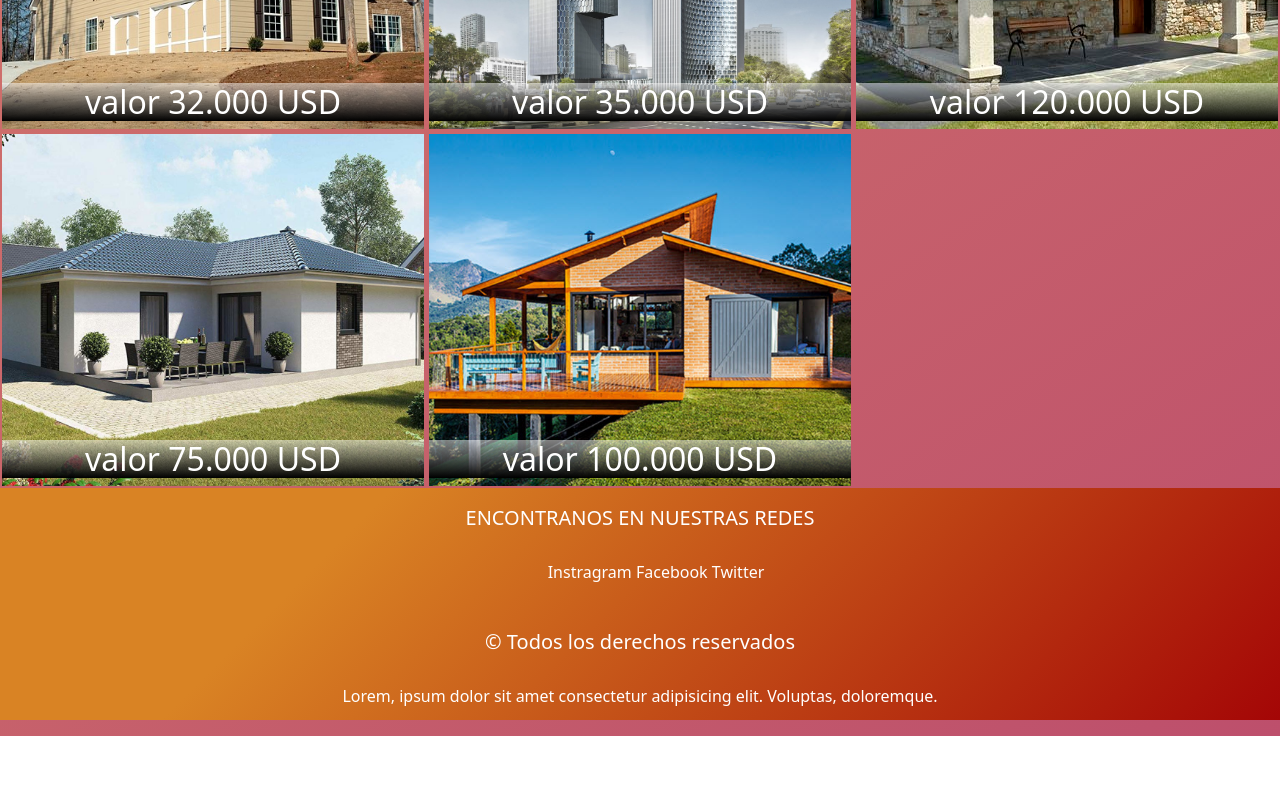
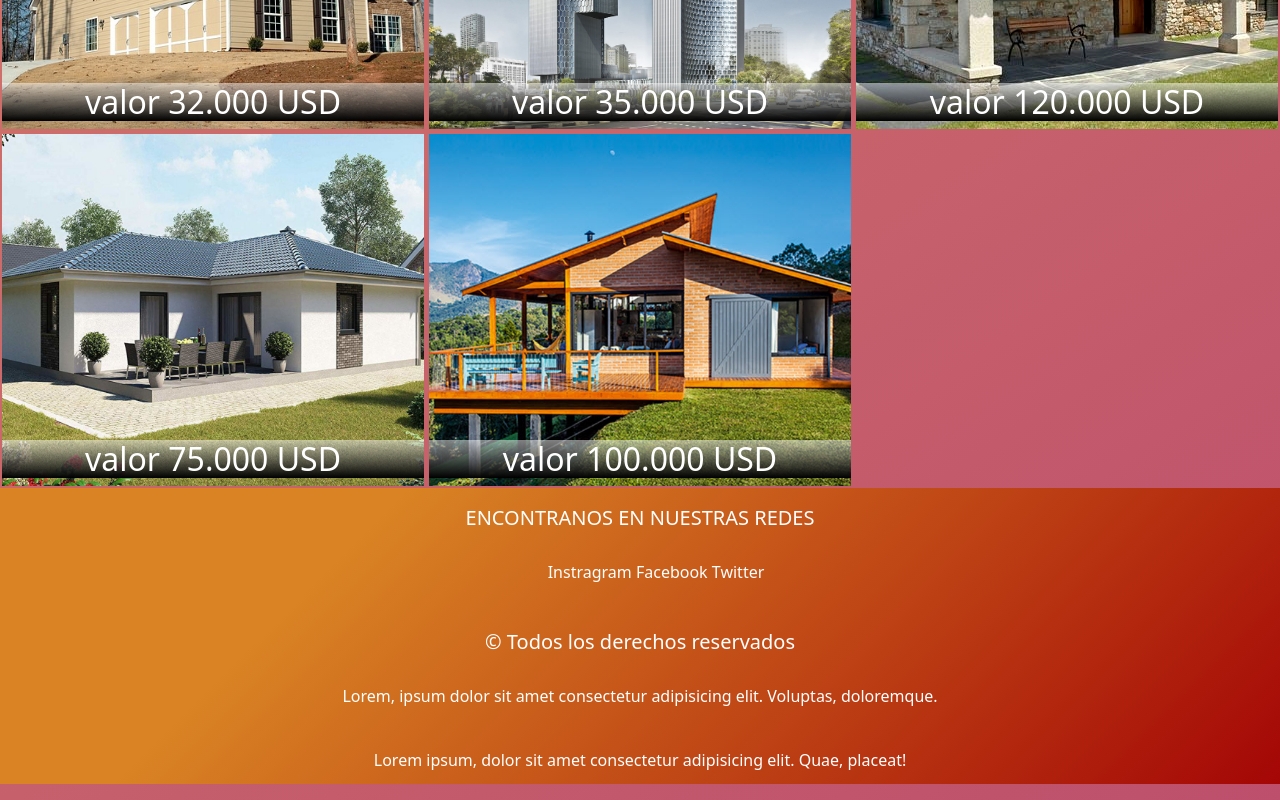
Before and after one commit to metallicamdq/Entrega-bootstrap, a plain HTML site: page index.html in a window 1280 px wide. Shown: the part 1692-2492 px from the top of the page. Before the commit the page ends 2428 px from the top, so only its background shows below. Drawn offline with nearby package versions, Linux system fonts and the light colour scheme; files whose address does not match are found by name.

Commit message:
version 2.0

```diff
--- a/index.html
+++ b/index.html
@@ -147,6 +147,9 @@
         <p>
             Lorem, ipsum dolor sit amet consectetur adipisicing elit. Voluptas, doloremque.
         </p>
+        <p>
+            Lorem ipsum, dolor sit amet consectetur adipisicing elit. Quae, placeat!
+        </p>
     </footer>
     <script src="https://cdn.jsdelivr.net/npm/@popperjs/core@2.10.2/dist/umd/popper.min.js"
         integrity="sha384-7+zCNj/IqJ95wo16oMtfsKbZ9ccEh31eOz1HGyDuCQ6wgnyJNSYdrPa03rtR1zdB" crossorigin="anonymous">
```
